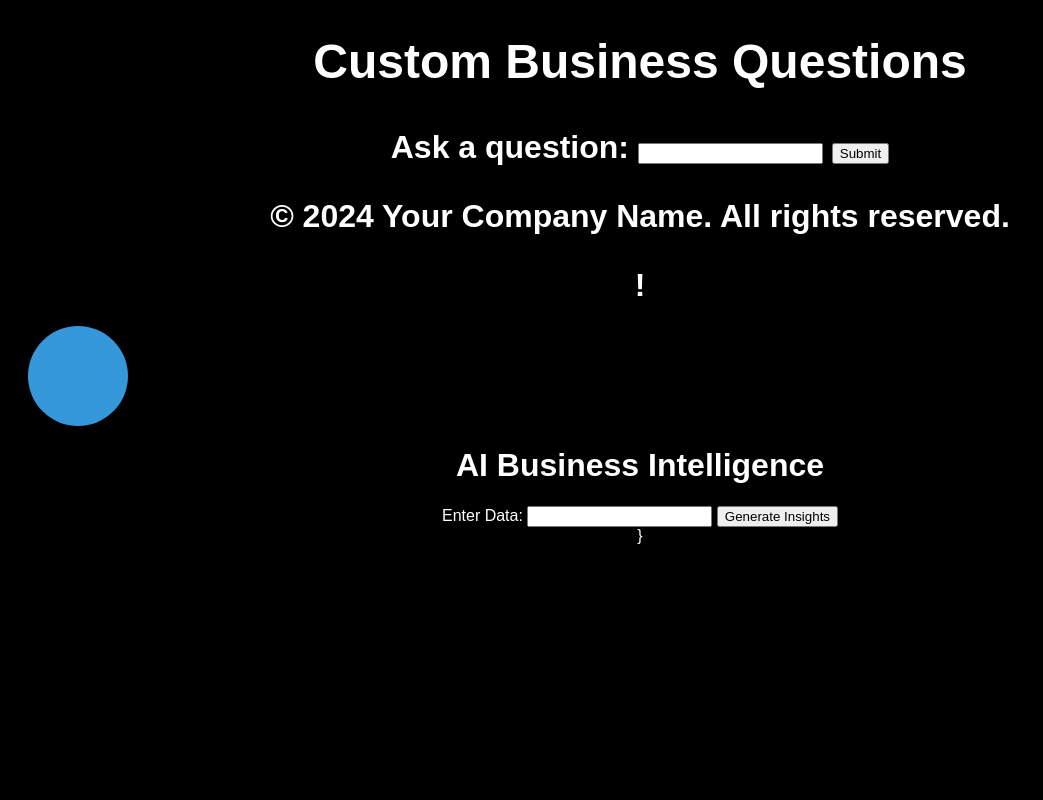
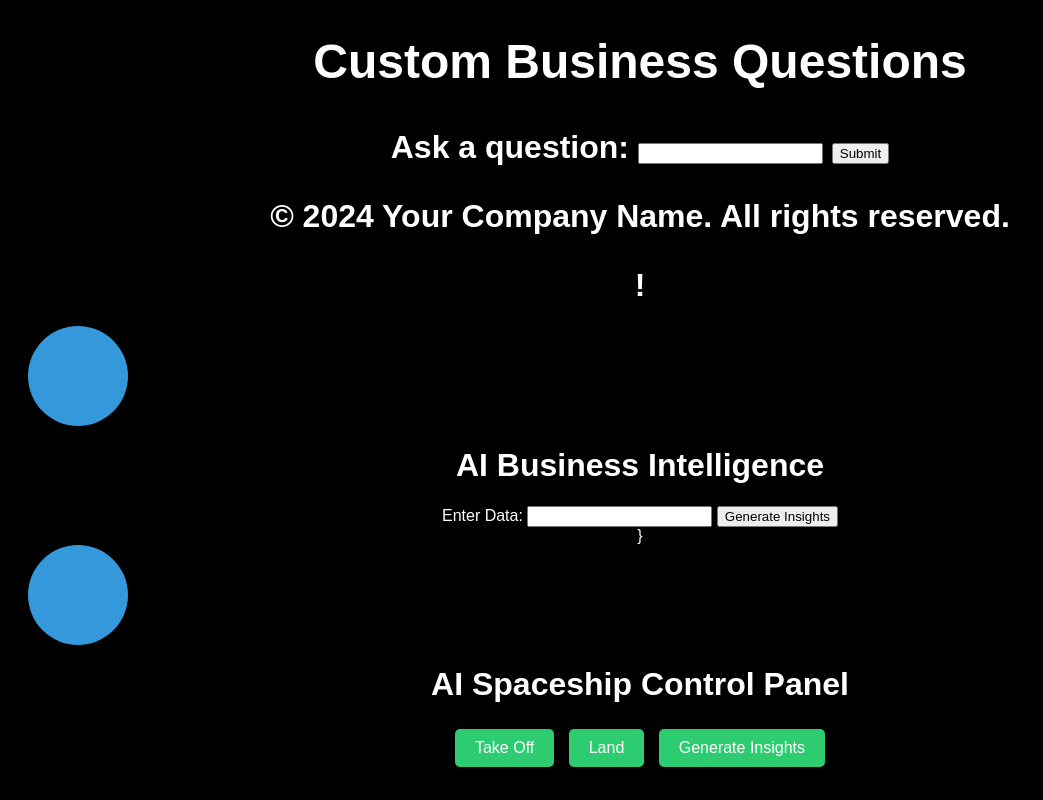
Before and after one commit to JoshZ2323/AIPlatform, a website: page index.html in a window 1280 px wide. Shown: the part 696-1496 px from the top of the page, without its empty margins (0-1043 px from the left). Before the commit the page ends 1269 px from the top, so only its background shows below. Drawn offline with Linux system fonts and the light colour scheme.

Commit message:
Update index.html

```diff
--- a/index.html
+++ b/index.html
@@ -142,3 +142,85 @@
 
 </body>
 </html>
+
+
+
+
+
+
+<!DOCTYPE html>
+<html lang="en">
+<head>
+    <meta charset="UTF-8">
+    <meta name="viewport" content="width=device-width, initial-scale=1.0">
+    <title>AI Spaceship Control Panel</title>
+    <!-- Include any additional styles or libraries here -->
+    <style>
+        body {
+            background-color: #000;
+            color: #fff;
+            font-family: 'Arial', sans-serif;
+            text-align: center;
+            padding: 20px;
+        }
+
+        #spaceship {
+            width: 100px;
+            height: 100px;
+            background-color: #3498db;
+            border-radius: 50%;
+            margin-bottom: 20px;
+        }
+
+        .control-button {
+            background-color: #2ecc71;
+            color: #fff;
+            padding: 10px 20px;
+            font-size: 16px;
+            border: none;
+            border-radius: 5px;
+            cursor: pointer;
+            margin: 5px;
+        }
+
+        /* Add more styles as needed */
+    </style>
+</head>
+<body>
+    <div id="spaceship"></div>
+    <h1>AI Spaceship Control Panel</h1>
+    <button class="control-button" onclick="takeOff()">Take Off</button>
+    <button class="control-button" onclick="land()">Land</button>
+    <button class="control-button" onclick="generateInsights()">Generate Insights</button>
+
+    <!-- Include any additional scripts or libraries here -->
+    <script>
+        function takeOff() {
+            // Implement take off logic
+            alert('Spaceship taking off!');
+        }
+
+        function land() {
+            // Implement landing logic
+            alert('Spaceship landing!');
+        }
+
+        function generateInsights() {
+            const inputData = prompt('Enter Data for AI Processing:');
+            if (inputData !== null) {
+                // Perform AI operations or data processing here
+                const aiResult = performAI(inputData);
+
+                // Display the result or take further actions
+                alert(`AI Result: ${aiResult}`);
+            }
+        }
+
+        // Hypothetical AI function
+        function performAI(input) {
+            // Replace this with your actual AI logic
+            return `AI processed: ${input}`;
+        }
+    </script>
+</body>
+</html>
```
